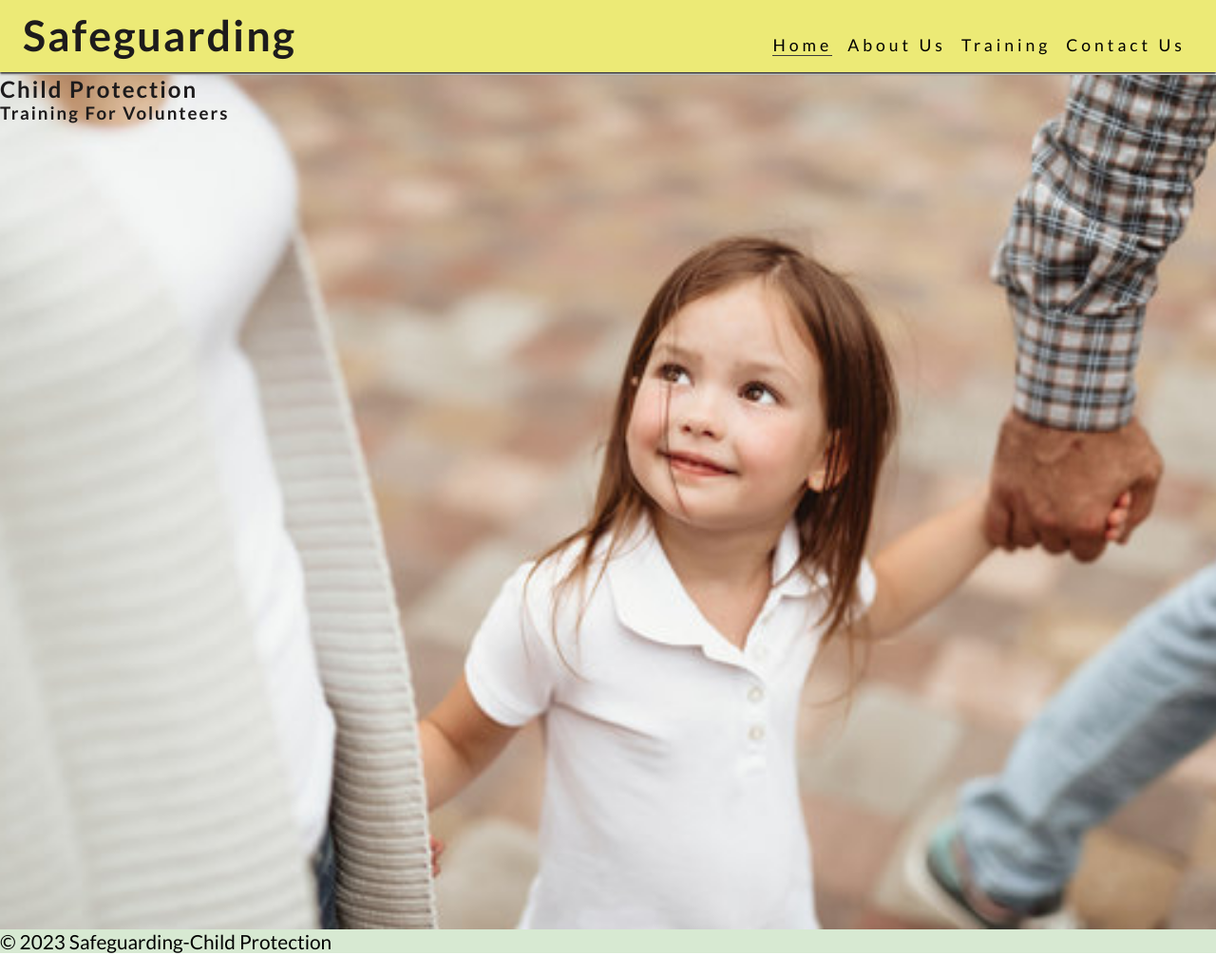
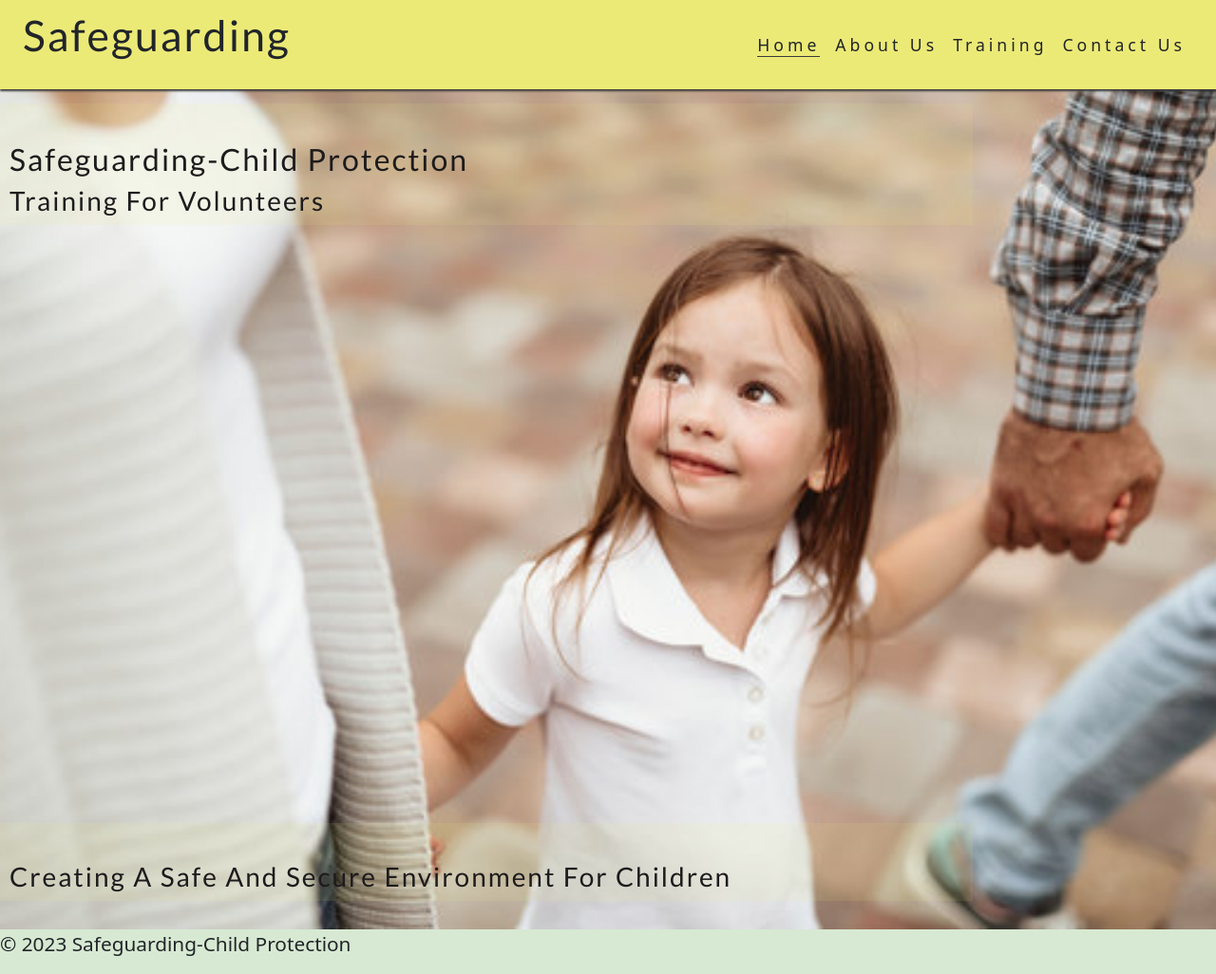
Before and after one commit to Navya-K-N-24/safeguarding-ifa-project, a plain HTML site: page index.html in a window 1280 px wide. Shown: the whole page at 95% size. Before the commit the page ends 1004 px from the top, so only its background shows below. Drawn offline with nearby package versions, Linux system fonts and the light colour scheme; a small style sheet from the web is missing; a web font is replaced by a local one.

Commit message:
Added additional contents to Main

```diff
--- a/assets/css/style.css
+++ b/assets/css/style.css
@@ -97,12 +97,38 @@ main {
     height: 900px;
     width: 100%;
     background: url("../images/child-looking-upto-adult.jpg") no-repeat center center/cover;
+    position: relative;
 }
 
 #cover-text {
-    background-color: rgba;
+    background-color: rgb(236, 234, 118, .1);
+    font-size: 130%;
+    position: absolute;
+    top: 30px;
+    width: 80%;
+    min-height: 60px;
+    padding-top: 40px;
+    padding-left: 10px;
 }
 
+#cover-text > h2, #cover-text > h3 {
+    color: #1d1b1c;
+}
+
+#content-text {
+    background-color: rgb(236, 234, 118, .1);
+    font-size: 130%;
+    position: absolute;
+    bottom: 30px;
+    width: 80%;
+    min-height: 60px;
+    padding-top: 40px;
+    padding-left: 10px;
+}
+
+#content-text > h3 {
+    color: #1d1b1c;
+}
 
 /* footer */
 footer {
--- a/index.html
+++ b/index.html
@@ -14,8 +14,14 @@
     <link rel="icon" type="image/png" sizes="16x16" href="assets/favicon_io/favicon-16x16.png">
     <link rel="manifest" href="/site.webmanifest">
     <!--Stylesheet-->
-<link rel="stylesheet" href="assets/css/style.css">
+    <link rel="stylesheet" href="assets/css/style.css">
+    <!-- Bootstrap CSS -->
+    <link rel="stylesheet" href="https://cdn.jsdelivr.net/npm/bootstrap@5.3.3/dist/css/bootstrap.min.css"
+        integrity="sha384-QWTKZyjpPEjISv5WaRU9OFeRpok6YctnYmDr5pNlyT2bRjXh0JMhjY6hWALEwIH" crossorigin="anonymous">
+    <!-- Font Awesome -->
+    <link rel="stylesheet" href="https://cdnjs.cloudflare.com/ajax/libs/font-awesome/5.15.4/css/all.min.css">
 </head>
+
 <body>
     <!--Header-->
     <header>
@@ -47,8 +53,11 @@
     <main>
         <section id="hero">
             <div id="cover-text">
-                <h2>Child Protection</h2>
+                <h2>Safeguarding-Child Protection</h2>
                 <h3>Training for volunteers</h3>
+            </div>
+            <div id="content-text">
+                <h3>creating a safe and secure environment for children</h3>
             </div>
         </section>
     </main>
@@ -56,10 +65,5 @@
     <footer>
         <p>&copy; 2023 Safeguarding-Child Protection</p>
     </footer>
-
     <!-- Font Awesome kit -->
     <script src="https://kit.fontawesome.com/3b20d96fa9.js" crossorigin="anonymous"></script>
-
-</body>
-
-</html>
```
